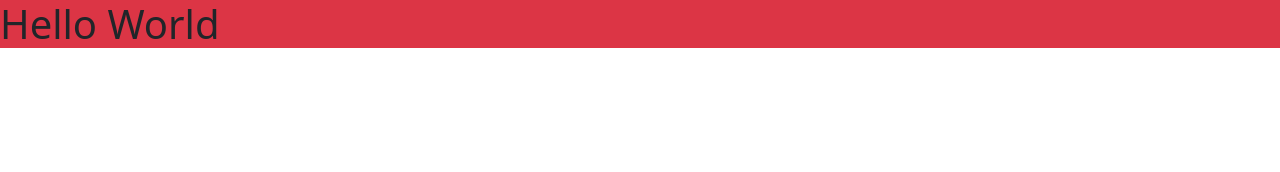
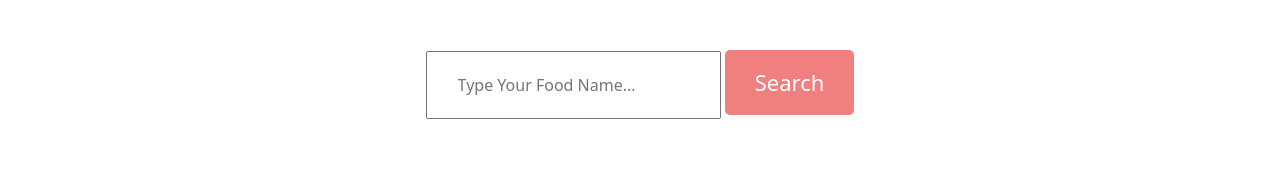
Before and after one commit to FahimFaysalProgrammer/final-food-project, a plain HTML site: page index.html in a window 1280 px wide. Drawn offline with nearby package versions, Linux system fonts and the light colour scheme.

Commit message:
added searching option to of my web page

```diff
--- a/index.html
+++ b/index.html
@@ -13,7 +13,10 @@
     />
   </head>
   <body>
-    <h1 class="bg-danger">Hello World</h1>
+    <div class="search-box">
+      <input class="search-input" type="text" placeholder="Type Your Food Name...">
+      <button id="search-btn">Search</button>
+    </div>
     <!-- JS link -->
     <script src="app.js"></script>
     <!-- Bootstrap JS CDN -->
--- a/style.css
+++ b/style.css
@@ -0,0 +1,18 @@
+.search-box{
+    padding: 50px;
+    text-align: center;
+}
+
+.search-input{
+    padding: 20px 30px;
+}
+
+#search-btn{
+    padding: 16px 30px;
+    border: none;
+    background-color:lightcoral;
+    font-size: 22px;
+    color: white;
+    font-weight: 500;
+    border-radius: 5px;
+}
```
